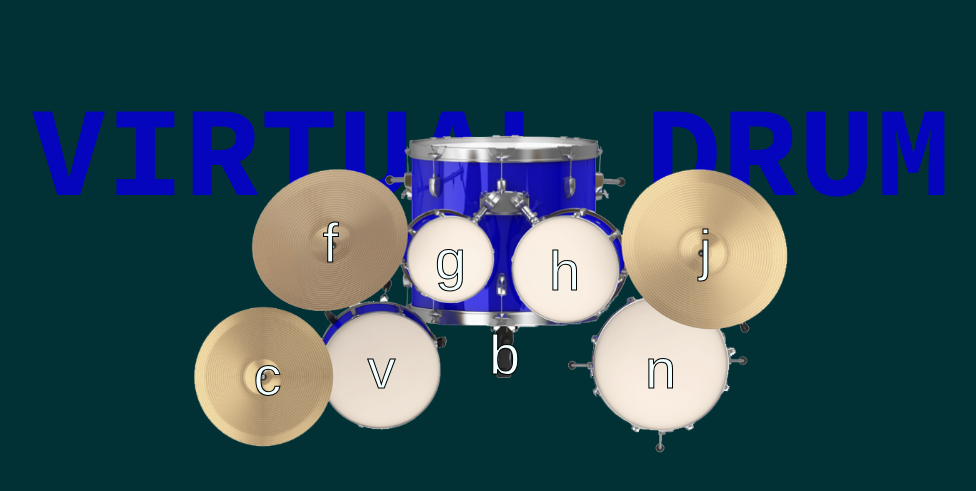
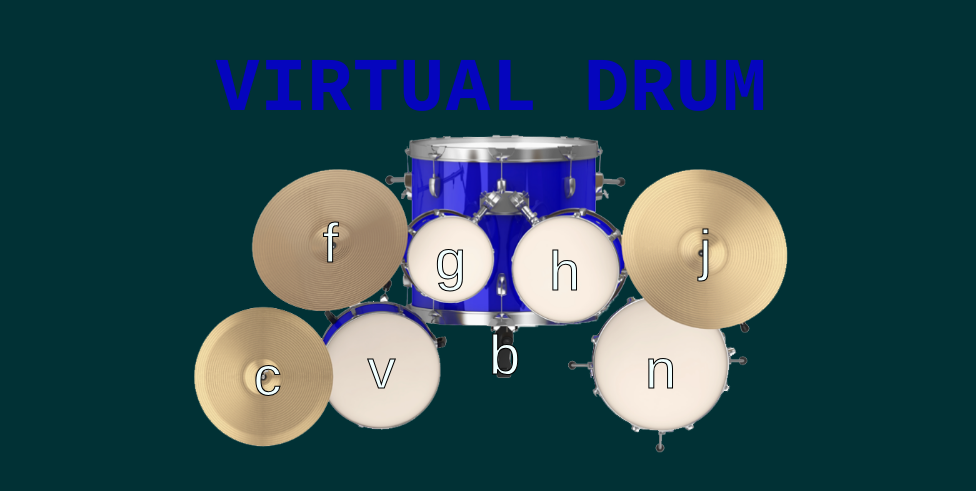
Before and after one commit to Y-K-O-G/Virtual-Drum, a plain HTML site: page index.html in a window 1280 px wide. Shown: the part 217-708 px from the top of the page, without its empty margins (149-1125 px from the left). Drawn offline with Linux system fonts and the light colour scheme.

Commit message:
Update style.css

```diff
--- a/style.css
+++ b/style.css
@@ -104,18 +104,18 @@ h1 {
 }
 
 @media(min-width: 768px) {
-/*    h1 {
+    h1 {
         font-size: 4.8rem;
-    }*/
+    }
 
     .button {
         font-size: 3.5rem;
     }
 }
 
-/*@media only screen and (hover: none) and (pointer: coarse) {
+@media only screen and (hover: none) and (pointer: coarse) {
     .button {
         color: rgba(0, 0, 0, 0);
         -webkit-text-stroke-width: 0px;
     }
-}*/
+}
```
